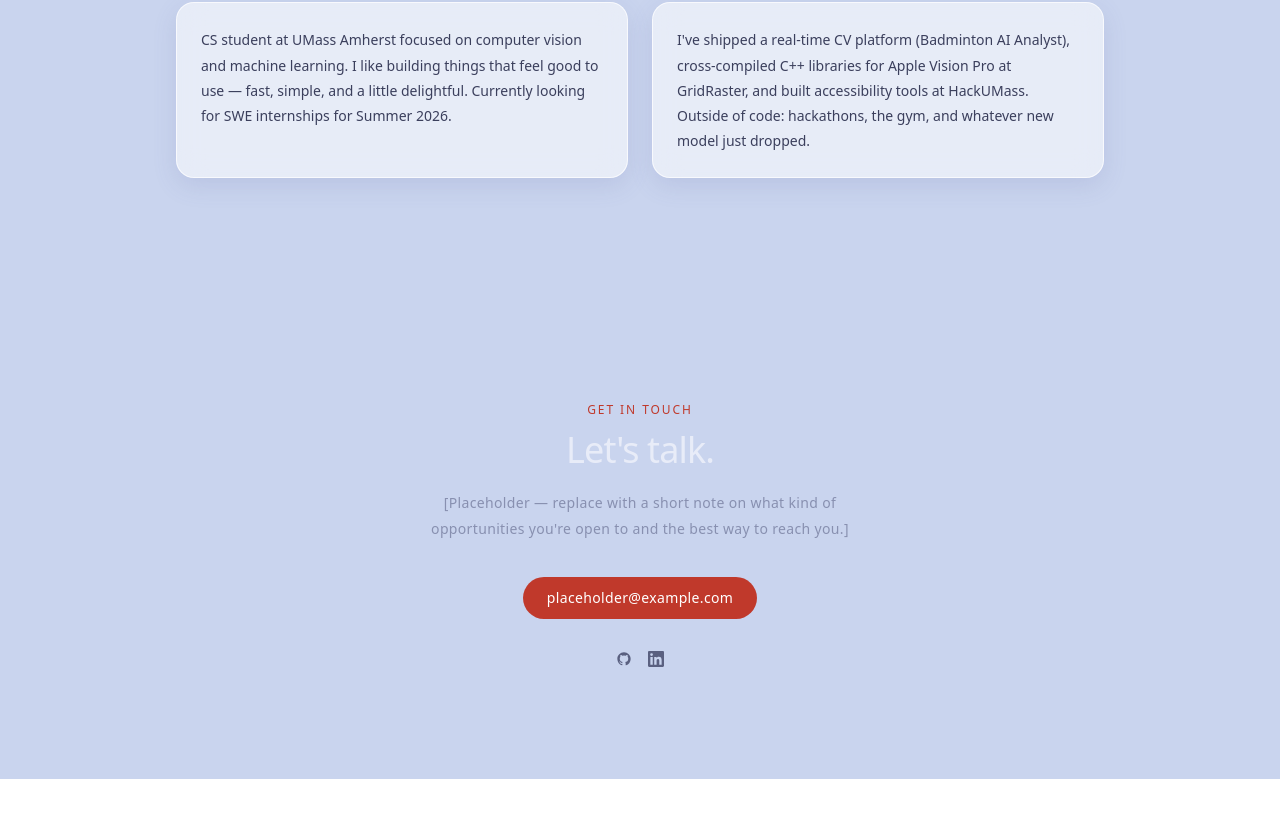
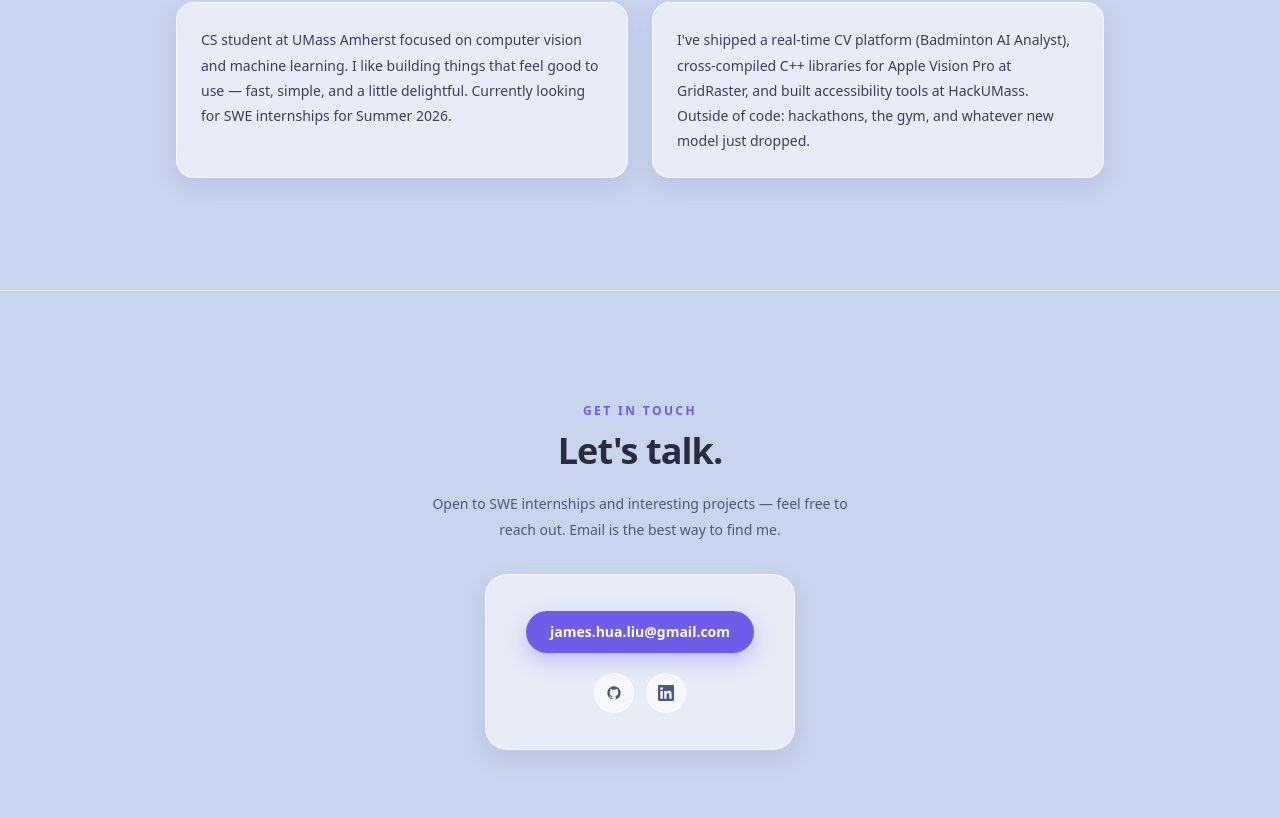
Before and after one commit to jameshualiu/jameshualiu.me, a Next.js app: page / in a window 1280 px wide. Shown: the part 2943-3761 px from the top of the page. Before the commit the page ends 3722 px from the top, so only its background shows below. Built offline with nearby package versions, Linux system fonts and the light colour scheme.

Commit message:
content: add real Contact copy with new email and glass card

```diff
--- a/components/Contact.tsx
+++ b/components/Contact.tsx
@@ -5,40 +5,38 @@ import { GitHubIcon, LinkedInIcon } from "./icons";
 
 export default function Contact() {
   return (
-    <section id="contact" className="py-28">
+    <section id="contact" className="py-28 border-t border-white/50">
       <div className="max-w-5xl mx-auto px-6 sm:px-12 flex flex-col items-center text-center">
         <FadeUp>
-          <p className="text-[#c0392b] text-xs tracking-[0.16em] uppercase font-medium mb-3">
+          <p className="text-[#6c5ce7] text-xs tracking-[0.2em] uppercase font-bold mb-3">
             Get in touch
           </p>
-          <h2 className="text-[#e8ecf8] text-4xl font-light tracking-tight mb-5">
+          <h2 className="text-[#2b2b40] text-3xl sm:text-4xl font-extrabold tracking-tight mb-5">
             Let&apos;s talk.
           </h2>
         </FadeUp>
 
         <FadeUp delay={0.1}>
-          <p className="text-[#8890b0] text-sm leading-[1.8] max-w-md font-light tracking-wide mb-9">
-            [Placeholder — replace with a short note on what kind of
-            opportunities you&apos;re open to and the best way to reach you.]
+          <p className="text-[#4d5780] text-sm leading-[1.8] max-w-md mb-8">
+            Open to SWE internships and interesting projects — feel free to
+            reach out. Email is the best way to find me.
           </p>
         </FadeUp>
 
         <FadeUp delay={0.2}>
+          <div className="glass-card rounded-[22px] px-10 py-9 inline-flex flex-col items-center gap-5">
             <Link
-            href="mailto:placeholder@example.com"
-            className="inline-block bg-[#c0392b] text-white text-sm font-medium px-6 py-[11px] rounded-full hover:opacity-85 transition-opacity duration-200 tracking-wide"
+              href="mailto:james.hua.liu@gmail.com"
+              className="bg-[#6c5ce7] text-white text-sm font-semibold px-6 py-[11px] rounded-full shadow-[0_8px_20px_rgba(108,92,231,0.32)] hover:opacity-90 transition-opacity duration-200"
             >
-            placeholder@example.com
+              james.hua.liu@gmail.com
             </Link>
-        </FadeUp>
-
-        <FadeUp delay={0.3}>
-          <div className="flex items-center gap-4 mt-8">
+            <div className="flex items-center gap-3">
               <Link
                 href="https://github.com/jameshualiu"
                 target="_blank"
                 rel="noopener noreferrer"
-              className="text-[#5a6080] hover:text-[#e8ecf8] transition-colors duration-200"
+                className="glass-pill w-10 h-10 rounded-full flex items-center justify-center text-[#4d5780] hover:text-[#2b2b40] transition-colors duration-200"
                 aria-label="GitHub"
               >
                 <GitHubIcon />
@@ -47,11 +45,12 @@ export default function Contact() {
                 href="https://linkedin.com/in/jameshualiu"
                 target="_blank"
                 rel="noopener noreferrer"
-              className="text-[#5a6080] hover:text-[#e8ecf8] transition-colors duration-200"
+                className="glass-pill w-10 h-10 rounded-full flex items-center justify-center text-[#4d5780] hover:text-[#2b2b40] transition-colors duration-200"
                 aria-label="LinkedIn"
               >
                 <LinkedInIcon />
               </Link>
+            </div>
           </div>
         </FadeUp>
       </div>
```
Lines whose indentation alone changed are shown as unchanged.
